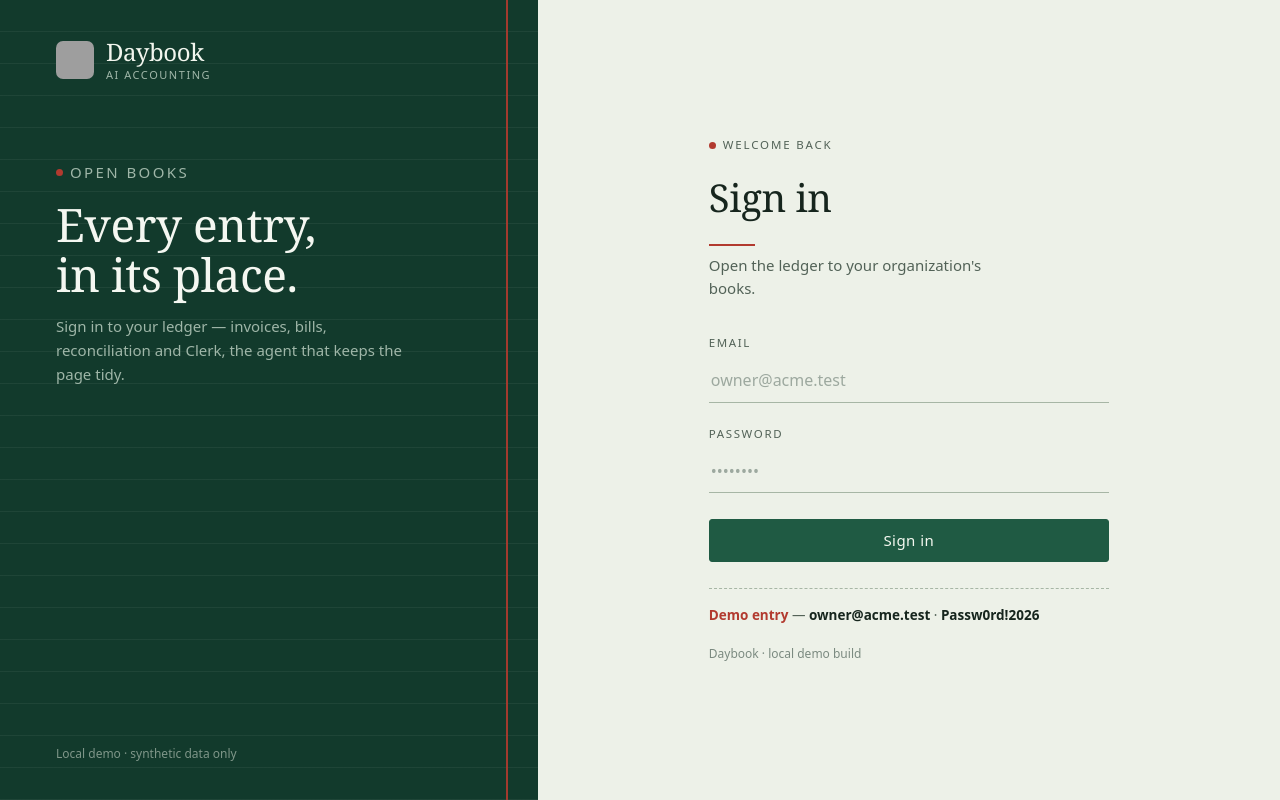
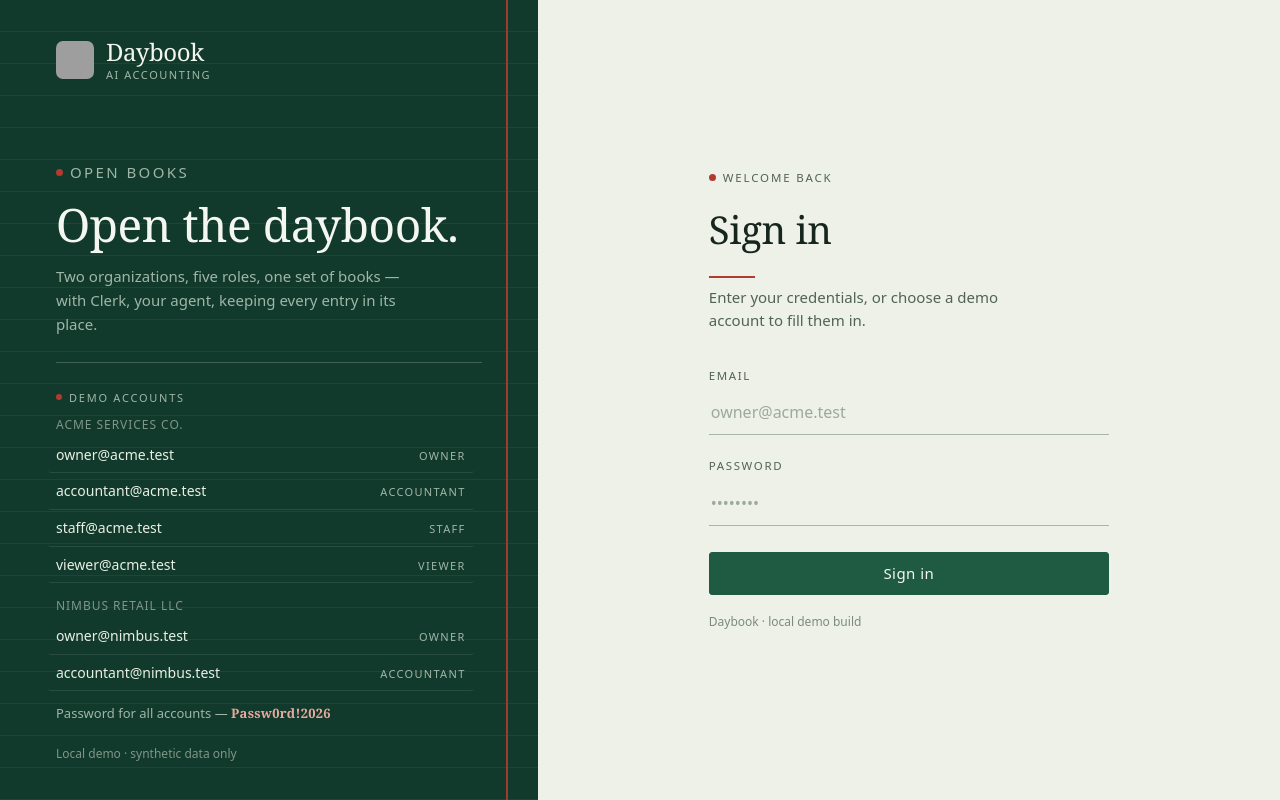
Before and after one commit to furqaniq/ai-accounting, a Next.js app in the folder frontend/: page /login in a window 1280 px wide. Built offline with nearby package versions, Linux system fonts and the light colour scheme; no server answers; grey boxes are pictures that could not be loaded; a web font is replaced by a local one.

Commit message:
feat(001): demo account picker and refined login copy

```diff
--- a/frontend/app/login.css
+++ b/frontend/app/login.css
@@ -110,58 +110,97 @@
   max-width: 360px;
 }
 
-.login-excerpt {
+.login-demo {
   margin-top: auto;
   padding-top: 26px;
   border-top: 1px solid rgba(232, 239, 229, 0.22);
   animation: login-rise 0.5s 0.24s ease both;
 }
 
-.login-excerpt__kicker {
+.login-demo__kicker {
+  display: flex;
+  align-items: center;
+  gap: 7px;
   font-size: 11px;
   letter-spacing: 0.16em;
   text-transform: uppercase;
   color: #9fb6a8;
-  margin-bottom: 12px;
+  margin-bottom: 10px;
 }
 
-.login-excerpt__row {
+.login-demo__kicker::before {
+  content: '';
+  width: 6px;
+  height: 6px;
+  border-radius: 50%;
+  background: var(--red-ink);
+}
+
+.login-demo__group + .login-demo__group {
+  margin-top: 14px;
+}
+
+.login-demo__org {
+  font-size: 12px;
+  letter-spacing: 0.08em;
+  text-transform: uppercase;
+  color: #7f9689;
+  margin-bottom: 2px;
+}
+
+.login-demo__row {
   display: flex;
   justify-content: space-between;
+  align-items: baseline;
   gap: 18px;
-  padding: 7px 0;
+  width: 100%;
+  padding: 7px 8px;
+  margin: 0 -8px;
+  border: none;
+  border-bottom: 1px solid rgba(232, 239, 229, 0.1);
+  background: transparent;
+  color: inherit;
+  font: inherit;
   font-size: 14px;
-  color: #c6d4c7;
-  border-bottom: 1px solid rgba(232, 239, 229, 0.1);
+  text-align: left;
+  cursor: pointer;
+  border-radius: 3px;
+  transition: background 0.15s ease;
 }
 
-.login-excerpt__row span:last-child {
-  font-family: var(--font-display);
-  font-variant-numeric: tabular-nums;
-  font-size: 16px;
+.login-demo__row:hover,
+.login-demo__row:focus-visible {
+  background: rgba(232, 239, 229, 0.08);
+  outline: none;
+}
+
+.login-demo__row:focus-visible {
+  box-shadow: inset 0 0 0 1px rgba(232, 239, 229, 0.35);
+}
+
+.login-demo__email {
   color: #e8efe5;
 }
 
-.login-excerpt__total {
-  display: flex;
-  justify-content: space-between;
-  gap: 18px;
-  margin-top: 10px;
-  padding-top: 10px;
-  border-top: 3px double rgba(232, 239, 229, 0.4);
+.login-demo__role {
+  font-size: 11px;
+  letter-spacing: 0.12em;
+  text-transform: uppercase;
+  color: #9fb6a8;
+  flex: none;
+}
+
+.login-demo__password {
+  margin-top: 12px;
   font-size: 13px;
-  letter-spacing: 0.08em;
-  text-transform: uppercase;
   color: #9fb6a8;
 }
 
-.login-excerpt__total span:last-child {
+.login-demo__password strong {
+  font-weight: 600;
+  color: #e8a99f;
   font-family: var(--font-display);
-  font-variant-numeric: tabular-nums;
-  font-size: 19px;
-  letter-spacing: 0;
-  text-transform: none;
-  color: #f4f7f1;
+  letter-spacing: 0.02em;
 }
 
 .login-ledger__foot {
@@ -288,26 +327,6 @@
   margin-top: 4px;
 }
 
-.login-note {
-  margin-top: 26px;
-  padding-top: 16px;
-  border-top: 1px dashed var(--rule-strong);
-  font-size: 13.5px;
-  line-height: 1.6;
-  color: var(--ink-soft);
-  animation: login-rise 0.5s 0.26s ease both;
-}
-
-.login-note strong {
-  font-weight: 600;
-  color: var(--ink);
-}
-
-.login-note__demo {
-  color: var(--red-ink);
-  font-weight: 600;
-}
-
 .login-foot {
   margin-top: 18px;
   font-size: 12px;
@@ -329,13 +348,12 @@
 @media (prefers-reduced-motion: reduce) {
   .login-brand,
   .login-statement,
-  .login-excerpt,
+  .login-demo,
   .login-ledger__foot,
   .login-welcome,
   .login-form h1,
   .login-lede,
   .login-form form,
-  .login-note,
   .login-foot {
     animation: none;
   }
@@ -365,8 +383,8 @@
     margin-top: 28px;
   }
 
-  .login-excerpt {
-    display: none;
+  .login-demo {
+    margin-top: 26px;
   }
 
   .login-ledger__foot {
--- a/frontend/app/login/page.tsx
+++ b/frontend/app/login/page.tsx
@@ -1,8 +1,27 @@
 'use client';
 
-import { FormEvent, useState } from 'react';
+import { FormEvent, useRef, useState } from 'react';
 import { useRouter } from 'next/navigation';
 import { API_URL, REFRESH_TOKEN_KEY, TOKEN_KEY } from '@/lib/api';
+
+const DEMO_GROUPS = [
+  {
+    org: 'Acme Services Co.',
+    accounts: [
+      { email: 'owner@acme.test', role: 'Owner' },
+      { email: 'accountant@acme.test', role: 'Accountant' },
+      { email: 'staff@acme.test', role: 'Staff' },
+      { email: 'viewer@acme.test', role: 'Viewer' },
+    ],
+  },
+  {
+    org: 'Nimbus Retail LLC',
+    accounts: [
+      { email: 'owner@nimbus.test', role: 'Owner' },
+      { email: 'accountant@nimbus.test', role: 'Accountant' },
+    ],
+  },
+];
 
 export default function LoginPage() {
   const router = useRouter();
@@ -10,6 +29,13 @@ export default function LoginPage() {
   const [password, setPassword] = useState('');
   const [error, setError] = useState<string | null>(null);
   const [busy, setBusy] = useState(false);
+  const passwordRef = useRef<HTMLInputElement>(null);
+
+  function pickDemo(demoEmail: string) {
+    setEmail(demoEmail);
+    setError(null);
+    passwordRef.current?.focus();
+  }
 
   async function submit(event: FormEvent<HTMLFormElement>) {
     event.preventDefault();
@@ -38,8 +64,8 @@ export default function LoginPage() {
 
   return (
     <main className="login">
-      <section className="login-ledger" aria-hidden="true">
-        <div className="login-brand">
+      <section className="login-ledger">
+        <div className="login-brand" aria-hidden="true">
           <img className="login-logo" src="/icon.svg" width={38} height={38} alt="" />
           <span>
             <span className="brand__name">Daybook</span>
@@ -47,38 +73,41 @@ export default function LoginPage() {
           </span>
         </div>
 
-        <div className="login-statement">
+        <div className="login-statement" aria-hidden="true">
           <p className="login-kicker">Open books</p>
-          <h2>Every entry, in its place.</h2>
+          <h2>Open the daybook.</h2>
           <p>
-            Sign in to your ledger — invoices, bills, reconciliation and Clerk,
-            the agent that keeps the page tidy.
+            Two organizations, five roles, one set of books — with Clerk, your
+            agent, keeping every entry in its place.
           </p>
         </div>
 
-        <div className="login-excerpt">
-          <p className="login-excerpt__kicker">Today&apos;s page — 13 Nov</p>
-          <div className="login-excerpt__row">
-            <span>Opening balance</span>
-            <span>84,290.16</span>
-          </div>
-          <div className="login-excerpt__row">
-            <span>Entries posted</span>
-            <span>14</span>
-          </div>
-          <div className="login-excerpt__row">
-            <span>Reconciled to date</span>
-            <span>100%</span>
-          </div>
-          <div className="login-excerpt__total">
-            <span>Balance c/d</span>
-            <span>84,290.16</span>
-          </div>
+        <div className="login-demo">
+          <p className="login-demo__kicker" id="demo-accounts-label">
+            Demo accounts
+          </p>
+          {DEMO_GROUPS.map((group) => (
+            <div key={group.org} className="login-demo__group">
+              <p className="login-demo__org">{group.org}</p>
+              {group.accounts.map((account) => (
+                <button
+                  key={account.email}
+                  type="button"
+                  className="login-demo__row"
+                  onClick={() => pickDemo(account.email)}
+                >
+                  <span className="login-demo__email">{account.email}</span>
+                  <span className="login-demo__role">{account.role}</span>
+                </button>
+              ))}
+            </div>
+          ))}
+          <p className="login-demo__password">
+            Password for all accounts — <strong>Passw0rd!2026</strong>
+          </p>
         </div>
 
-        <p className="login-ledger__foot">
-          Local demo · synthetic data only
-        </p>
+        <p className="login-ledger__foot">Local demo · synthetic data only</p>
       </section>
 
       <section className="login-form-pane">
@@ -86,7 +115,7 @@ export default function LoginPage() {
           <p className="login-welcome">Welcome back</p>
           <h1>Sign in</h1>
           <p className="login-lede">
-            Open the ledger to your organization&apos;s books.
+            Enter your credentials, or choose a demo account to fill them in.
           </p>
 
           <form onSubmit={submit}>
@@ -111,6 +140,7 @@ export default function LoginPage() {
                 placeholder="••••••••"
                 value={password}
                 onChange={(e) => setPassword(e.target.value)}
+                ref={passwordRef}
                 required
               />
             </div>
@@ -124,10 +154,6 @@ export default function LoginPage() {
             </button>
           </form>
 
-          <p className="login-note">
-            <span className="login-note__demo">Demo entry</span> —{' '}
-            <strong>owner@acme.test</strong> · <strong>Passw0rd!2026</strong>
-          </p>
           <p className="login-foot">Daybook · local demo build</p>
         </div>
       </section>
```
Also changed, not shown: 1 other file (tests, documents, lock files or other folders).
